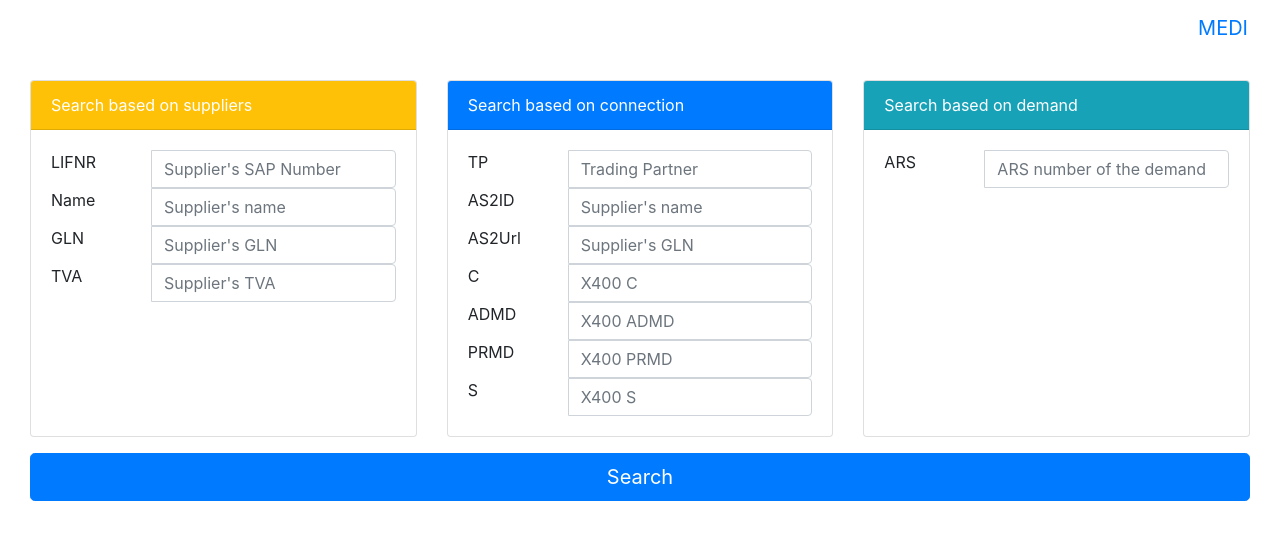
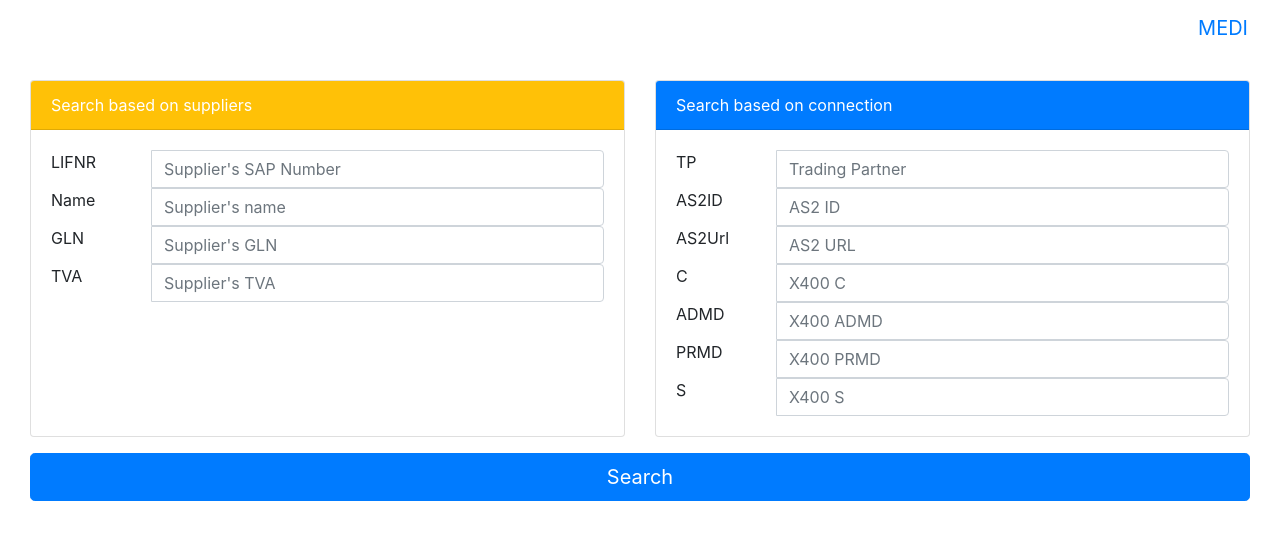
Before and after one commit to jinkins/medi, an Angular app: page /connections/find in a window 1280 px wide. Shown: the top 540 px of the page. Built offline with nearby package versions, Linux system fonts and the light colour scheme; sample sign-in values are in the browser's storage.

Commit message:
Connections

```diff
--- a/src/app/app.routing.ts
+++ b/src/app/app.routing.ts
@@ -14,7 +14,7 @@ export const appRoutes: Routes = [
     { path: 'x400', component: X400Component, canActivate: [AuthGuard]},
     { path: 'tp', component: TpComponent, canActivate: [AuthGuard]},
     { path: '',
-      redirectTo: '/connections',
+      redirectTo: '/connections/showAll',
       pathMatch: 'full'
     }
   ];
--- a/src/app/connection/connection.service.ts
+++ b/src/app/connection/connection.service.ts
@@ -17,7 +17,7 @@ export class ConnectionService {
 
     searchConnection(filters: string[]) {
         let r = {};
-            for (let key in filters) {
+        for (const key in filters) {
             if (filters[key]) {
                 r[key] = filters[key];
             }
@@ -26,4 +26,17 @@ export class ConnectionService {
         const token = localStorage.getItem('token') ? '?token=' + localStorage.getItem('token') : '';
         return this.httpClient.post<Connection[]>(environment.url + 'connections/search' + token, r);
     }
+
+    findConnection(filters: string[]) {
+        let r = '';
+        for (const key in filters) {
+            if (filters[key]) {
+                r += '&' + key + '=' + filters[key];
             }
+        }
+
+        console.log(filters);
+        const token = localStorage.getItem('token') ? '?token=' + localStorage.getItem('token') : '';
+        return this.httpClient.get<Connection[]>(environment.url + 'connections/find' + token + r);
+    }
+}
--- a/src/app/connection/search-connections/search-connections.component.html
+++ b/src/app/connection/search-connections/search-connections.component.html
@@ -1,4 +1,5 @@
 <div class="container-fluid">
+  <form [formGroup]="searchForm">
     <div class="card-deck">
 
       <!-- Suppliers -->
@@ -10,19 +11,19 @@
         <div class="card-body">
           <div class="input-group">
             <span class="input-group-addon">LIFNR</span>
-          <input type="text" class="form-control" placeholder="Supplier's SAP Number" name="lifnr">
+            <input type="text" class="form-control" placeholder="Supplier's SAP Number" name="lifnr" formControlName="lifnr">
           </div>
           <div class="input-group">
             <span class="input-group-addon">Name</span>
-          <input type="text" class="form-control" placeholder="Supplier's name" name="name">
+            <input type="text" class="form-control" placeholder="Supplier's name" name="name" formControlName="name">
           </div>
           <div class="input-group">
             <span class="input-group-addon">GLN</span>
-          <input type="text" class="form-control" placeholder="Supplier's GLN" name="gln">
+            <input type="text" class="form-control" placeholder="Supplier's GLN" name="gln" formControlName="gln">
           </div>
           <div class="input-group">
             <span class="input-group-addon">TVA</span>
-          <input type="text" class="form-control" placeholder="Supplier's TVA" name="tva">
+            <input type="text" class="form-control" placeholder="Supplier's TVA" name="tva" formControlName="tva">
           </div>
         </div>
       </div>
@@ -36,54 +37,40 @@
         <div class="card-body">
           <div class="input-group">
             <span class="input-group-addon">TP</span>
-          <input type="text" class="form-control" placeholder="Trading Partner" name="tp">
+            <input type="text" class="form-control" placeholder="Trading Partner" name="tp" formControlName="tpName">
           </div>
           <div class="input-group">
             <span class="input-group-addon">AS2ID</span>
-          <input type="text" class="form-control" placeholder="Supplier's name" name="name">
+            <input type="text" class="form-control" placeholder="AS2 ID" name="as2id" formControlName="as2id">
           </div>
           <div class="input-group">
             <span class="input-group-addon">AS2Url</span>
-          <input type="text" class="form-control" placeholder="Supplier's GLN" name="gln">
+            <input type="text" class="form-control" placeholder="AS2 URL" name="as2url" formControlName="as2url">
           </div>
           <div class="input-group">
             <span class="input-group-addon">C</span>
-          <input type="text" class="form-control" placeholder="X400 C" name="tva">
+            <input type="text" class="form-control" placeholder="X400 C" name="c" formControlName="c">
           </div>
           <div class="input-group">
             <span class="input-group-addon">ADMD</span>
-          <input type="text" class="form-control" placeholder="X400 ADMD" name="tva">
+            <input type="text" class="form-control" placeholder="X400 ADMD" name="admd" formControlName="admd">
           </div>
           <div class="input-group">
             <span class="input-group-addon">PRMD</span>
-          <input type="text" class="form-control" placeholder="X400 PRMD" name="tva">
+            <input type="text" class="form-control" placeholder="X400 PRMD" name="prmd" formControlName="prmd">
           </div>
           <div class="input-group">
             <span class="input-group-addon">S</span>
-          <input type="text" class="form-control" placeholder="X400 S" name="s">
+            <input type="text" class="form-control" placeholder="X400 S" name="s" formControlName="s">
           </div>
         </div>
       </div>
-
-    <div class="card">
-      <div class="card-header bg-info text-white">
-        Search based on demand
-      </div>
-      <div class="card-body">
-        <div class="input-group">
-          <span class="input-group-addon">ARS</span>
-          <input type="text" class="form-control" placeholder="ARS number of the demand" name="ars">
-        </div>
-      </div>
-    </div>
-
     </div>
     <!-- end of card's deck -->
 
-  <button type="button" class="btn btn-primary btn-lg btn-block my-3">Search</button>
+    <button type="button" class="btn btn-primary btn-lg btn-block my-3" (click)="onSearch()">Search</button>
 
-
-
+  </form>
 
 
 
--- a/src/app/connection/search-connections/search-connections.component.ts
+++ b/src/app/connection/search-connections/search-connections.component.ts
@@ -1,4 +1,8 @@
+import { Connection } from './../connection';
+import { FormBuilder, FormGroup } from '@angular/forms';
 import { Component, OnInit } from '@angular/core';
+import { ConnectionService } from '../connection.service';
+import { Router } from '@angular/router';
 
 @Component({
   selector: 'app-search-connections',
@@ -7,9 +11,38 @@ import { Component, OnInit } from '@angular/core';
 })
 export class SearchConnectionsComponent implements OnInit {
 
-  constructor() { }
+  searchForm: FormGroup;
+  connections: Connection[];
+
+  constructor(private fb: FormBuilder, private cs: ConnectionService, private router: Router) { }
 
   ngOnInit() {
+    this.searchForm = this.fb.group({
+      lifnr: '',
+      name: '',
+      gln: '',
+      tva: '',
+      tpName: '',
+      as2id: '',
+      as2url: '',
+      c: '',
+      admd: '',
+      prmd: '',
+      s: '',
+      ars: ''
+    });
+  }
+
+  onSearch() {
+    this.cs.findConnection(this.searchForm.value).subscribe(
+      data => this.connections = data,
+      error => {
+        console.log(error);
+        if (error.status === 401) {
+          this.router.navigateByUrl('/login');
+        }
+      }
+    );
   }
 
 }
```
Lines whose indentation alone changed are shown as unchanged.
